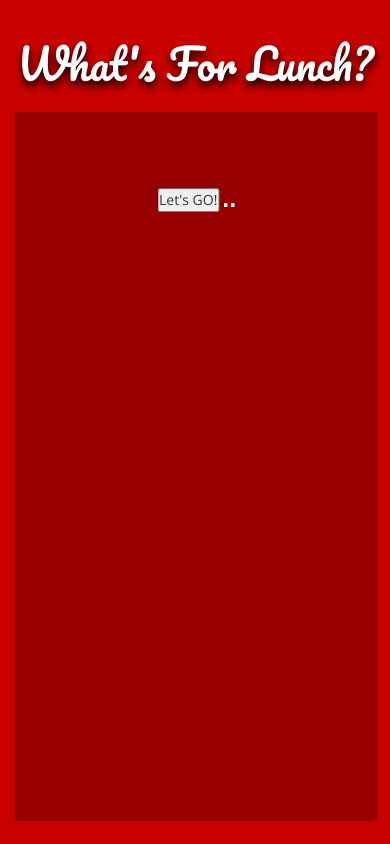
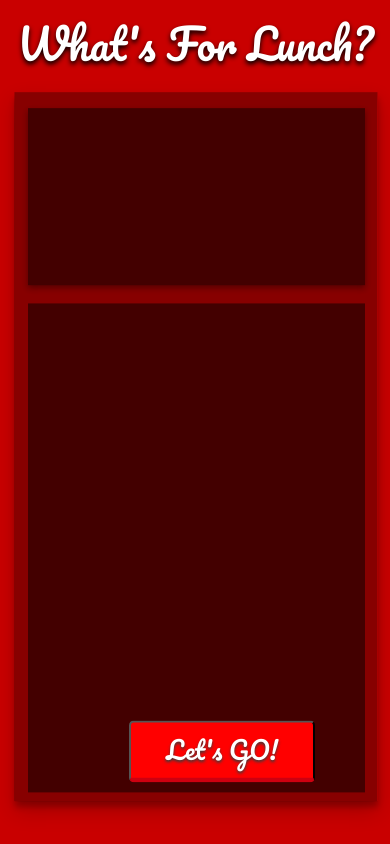
Before and after one commit to tmantock/c8_group_foodfinder, a PHP site: page /results.html in a window 390 px wide. Run offline with PHP 8.4, Linux system fonts and the light colour scheme; some libraries are stand-ins or nearby versions.

Commit message:
button added

```diff
--- a/landing.html
+++ b/landing.html
@@ -22,7 +22,10 @@
     <select>
       <!-- ng-repeat for generating price choices -->
       <!-- place holder in version 1 -->
-      <option></option>
+      <option>$</option>
+      <option>$$</option>
+      <option>$$$</option>
+      <option>$$$$</option>
     </select>
     <select>
       <!-- ng-repeat for generating time options -->
--- a/results.html
+++ b/results.html
@@ -15,21 +15,24 @@
 
 
 <div class = "app-body" id="result-div">
-  <div class = "image-holder">
+  <div id="image-holder">
     <!-- <img src = ""> -->
   </div>
-  <!-- Restaurants Name -->
-  <h1></h1>
-  <!-- Restaurant's ETA and Distance-->
-  <p></p>
-  <!-- Restaurant's Rating -->
-  <div></div>
-  <!-- Short Description of location -->
-  <p></p>
+  <div id="info-div">
+  <!--&lt;!&ndash; Restaurants Name &ndash;&gt;-->
+  <!--<h1>Restaurant Name</h1>-->
+  <!--&lt;!&ndash; Short Description of location &ndash;&gt;-->
+  <!--<p>Short Description of location</p>-->
+  <!--&lt;!&ndash; Restaurant's ETA and Distance&ndash;&gt;-->
+  <!--<p>ETA and Distance</p>-->
+  <!--&lt;!&ndash; Restaurant's Rating &ndash;&gt;-->
+  <!--<div>Rating</div>-->
+  <!--&lt;!&ndash; Price&ndash;&gt;-->
+  <!--<div>Price</div>-->
   <!-- Let's Go Navigation button -->
-  <button type = "button">Let's GO!</button>
-
+  <button type = "button" class="action-button shadow animate red">Let's GO!</button>
+  </div>
   <!-- Buttons for going to next or previous options these do not have to be buttons in fact it's better if they aren't for distinct sty;eing purposes-->
-  <button type = "button"></button>
-  <button type = "button"></button>
+  <!--<button type = "button">PREV</button>-->
+  <!--<button type = "button">NEXT</button>-->
 </div>
--- a/style.css
+++ b/style.css
@@ -12,7 +12,7 @@ html {
 
 body {
     background-color: #c90000;
-    /*background: linear-gradient( red, transparent), linear-gradient( 90deg, #dfc728, transparent), linear-gradient( -90deg, coral, transparent);*/
+    /*background: linear-gradient( #81b2c9, transparent), linear-gradient( 90deg, #39d5a3, transparent), linear-gradient( -90deg, #e44c97, transparent);*/
     /*background-blend-mode: screen;*/
 }
 
@@ -36,16 +36,46 @@ body {
 }
 
 #result-div{
-    width: 93%;
-    height: 84vh;
-    transform: translate(4%, 13%);
-    background-color: rgba(0,0,0,0.25);
+    width: 94%;
+    height: 76vh;
+    transform: translate(3%, 25%);
+    background-color: rgba(0,0,0,0.33);
+    box-shadow: 0 19px 38px rgba(0,0,0,0.30), 0 15px  12px rgba(0,0,0,0.22);
+    color: white;
+    text-shadow: 0 1px 3px black;
+}
+.animate {
+    transition: all 0.1s;
+    -webkit-transition: all 0.1s;
 }
 
-@media screen and (max-width: 750px) {
+.action-button {
+    position: relative;
+    padding: 10px 35px;
+    margin: 0px 10px 10px 0px;
+    border-radius: 5px;
+    font-family: 'Pacifico';
+    font-size: 25px;
+    color: #FFF;
+    text-decoration: none;
+}
+.red {
+    background-color: red;
+    border-bottom: 5px solid #ce0010;
+    text-shadow: 0px 2px 3px black;
+}
+.action-button:active {
+    transform: translate(0px,5px);
+    -webkit-transform: translate(0px,5px);
+    border-bottom: 1px solid;
+}
+
+
+@media screen and (max-width: 800px) {
     #lunch_heading {
         font-size: 5vh;
         padding: 0;
+        text-shadow: 0 3px 5px black;
     }
 
     #description > * {
@@ -62,6 +92,52 @@ body {
         width: 93%;
         height: 84vh;
         transform: translate(4%, 13%);
-        background-color: rgba(0,0,0,0.25);
+        background-color: rgba(0,0,0,0.33);
+        box-shadow: 0 10px 20px rgba(0,0,0,0.19), 0 6px 6px rgba(0,0,0,0.23);
     }
+
+    #image-holder {
+        height: 25%;
+        width: 93%;
+        transform: translate(4%,9%);
+        background-color: rgba(0,0,0,0.50);
+        box-shadow: 0 3px 6px rgba(0,0,0,0.16), 0 3px 6px rgba(0,0,0,0.23);
+    }
+
+    #info-div {
+        background-color: rgba(0,0,0,0.50);
+        height: 69%;
+        width: 93%;
+        transform: translate(4%,7%);
+    }
+
+    .animate {
+        transition: all 0.1s;
+        -webkit-transition: all 0.1s;
+    }
+
+    .action-button {
+        position: absolute;
+        padding: 10px 35px;
+        margin: 0px 10px 10px 0px;
+        border-radius: 5px;
+        font-family: 'Pacifico';
+        font-size: 25px;
+        color: #FFF;
+        text-decoration: none;
+        bottom: 0;
+        left: 30%;
+    }
+
+    .red {
+        background-color: red;
+        border-bottom: 5px solid #ce0010;
+        text-shadow: 0px 2px 3px #3b3b3b;
+    }
+    .action-button:active {
+        transform: translate(0px,5px);
+        -webkit-transform: translate(0px,5px);
+        border-bottom: 1px solid;
+    }
+
 }
```
